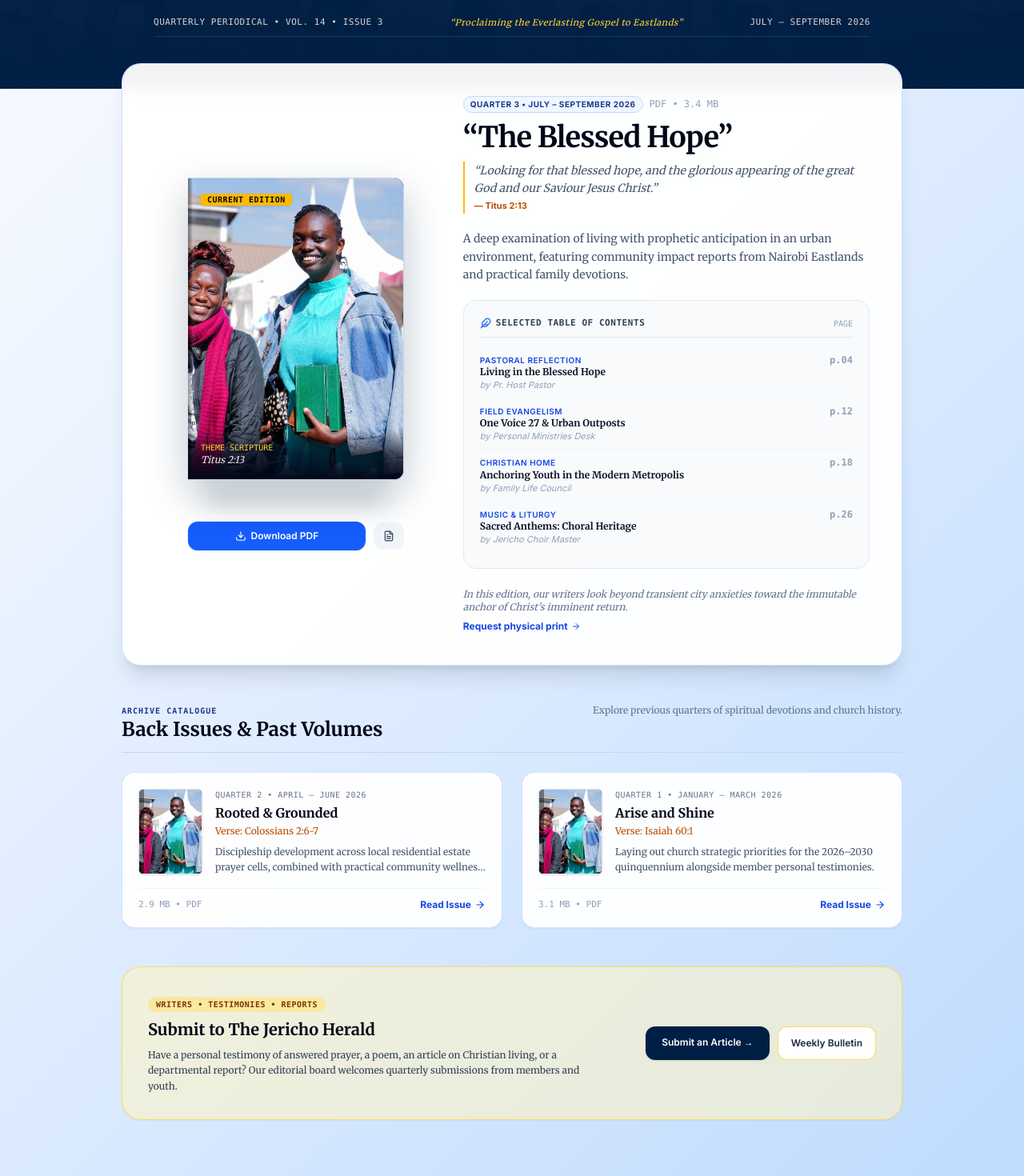
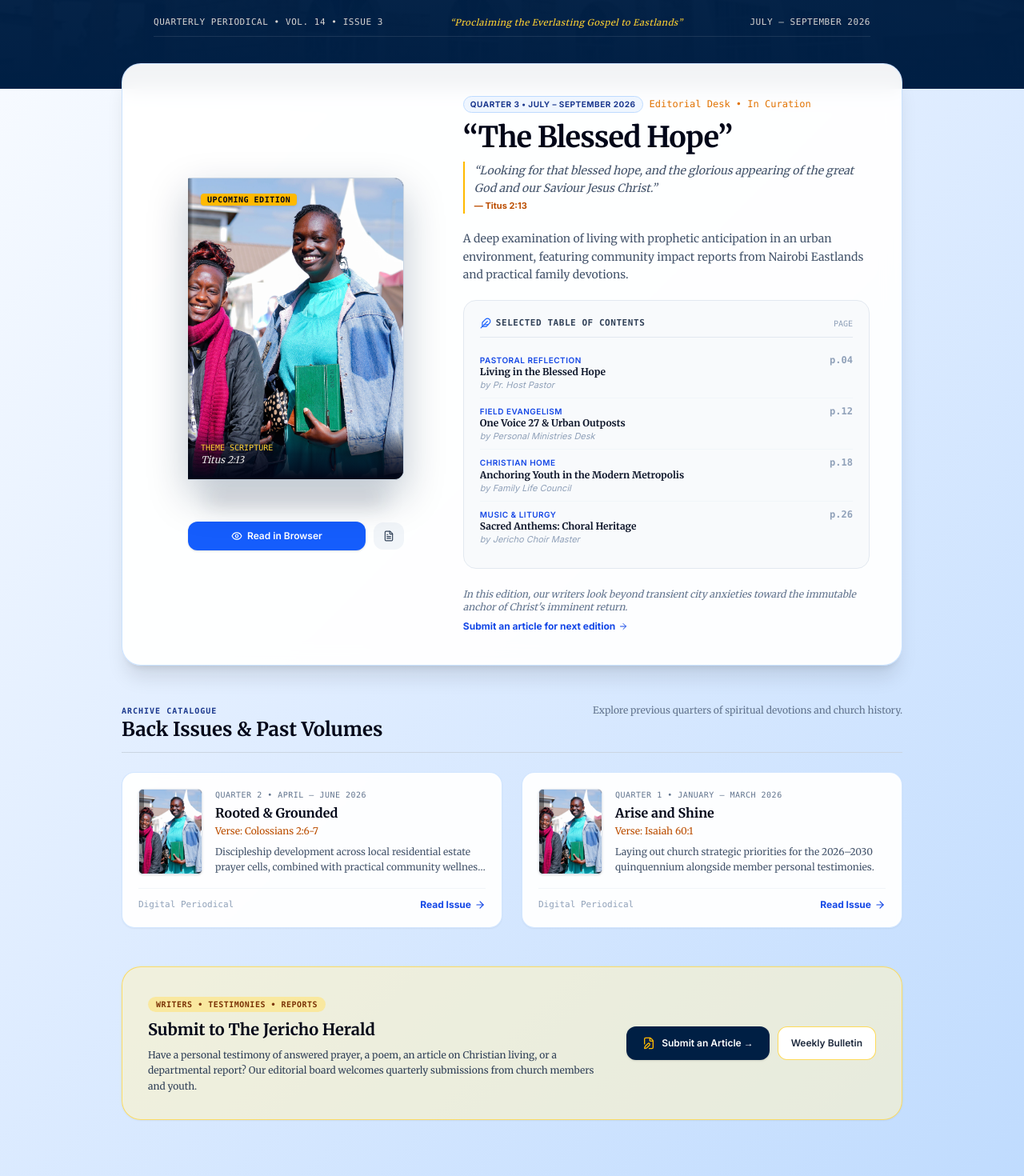
Before and after one commit to JeremyOsuo/jericho-sda-web, a Next.js app: page /magazine in a window 1280 px wide. Shown: the part 320-1790 px from the top of the page at 80% size. Built offline with nearby package versions, Linux system fonts and the light colour scheme.

Commit message:
feat(magazine): embed live google form and add issue-in-preparation modal

```diff
--- a/app/magazine/page.tsx
+++ b/app/magazine/page.tsx
@@ -1,13 +1,16 @@
 "use client";
 
-import React from "react";
+import React, { useState } from "react";
 import Link from "next/link";
 import AdventistLogo from "../../components/AdventistLogo";
 import {
-  Download,
   ArrowRight,
   Feather,
   FileText,
+  X,
+  FileEdit,
+  Eye,
+  Clock,
 } from "lucide-react";
 
 interface MagazineIssue {
@@ -21,8 +24,6 @@ interface MagazineIssue {
   description: string;
   editorialNote: string;
   contents: { title: string; category: string; author: string; page: string }[];
-  pdfUrl: string;
-  fileSize: string;
   isLatest?: boolean;
 }
 
@@ -66,8 +67,6 @@ const MAGAZINE_ISSUES: MagazineIssue[] = [
         page: "26",
       },
     ],
-    pdfUrl: "#",
-    fileSize: "3.4 MB",
     isLatest: true,
   },
   {
@@ -97,8 +96,6 @@ const MAGAZINE_ISSUES: MagazineIssue[] = [
         page: "14",
       },
     ],
-    pdfUrl: "#",
-    fileSize: "2.9 MB",
   },
   {
     id: "mag-q1-2026",
@@ -127,8 +124,6 @@ const MAGAZINE_ISSUES: MagazineIssue[] = [
         page: "20",
       },
     ],
-    pdfUrl: "#",
-    fileSize: "3.1 MB",
   },
 ];
 
@@ -136,6 +131,19 @@ export default function MagazinePage() {
   const currentIssue =
     MAGAZINE_ISSUES.find((i) => i.isLatest) || MAGAZINE_ISSUES[0];
   const pastIssues = MAGAZINE_ISSUES.filter((i) => !i.isLatest);
+
+  // Modal states
+  const [isFormModalOpen, setIsFormModalOpen] = useState(false);
+  const [isNoticeModalOpen, setIsNoticeModalOpen] = useState(false);
+  const [selectedIssueTitle, setSelectedIssueTitle] = useState("");
+
+  const googleFormEmbedUrl =
+    "https://docs.google.com/forms/d/e/1FAIpQLSdPHq8QDy291U6-PaWsVGm0CXwq1_YLV1sB4Fnpn6_XuSPU4Q/viewform?embedded=true";
+
+  const handleOpenNotice = (issueTitle?: string) => {
+    setSelectedIssueTitle(issueTitle || currentIssue.title);
+    setIsNoticeModalOpen(true);
+  };
 
   return (
     <main
@@ -146,9 +154,7 @@ export default function MagazinePage() {
       }}
       className="text-slate-800 pb-24 font-sans selection:bg-blue-600 selection:text-white"
     >
-      {/* =========================================================
-          1. EDITORIAL MASTHEAD WITH SANCTUARY PHOTO HERO
-         ========================================================= */}
+      {/* 1. EDITORIAL MASTHEAD WITH SANCTUARY PHOTO HERO */}
       <section className="relative bg-[#001f44] text-white pt-36 sm:pt-42 pb-16 px-6 overflow-hidden border-b border-blue-950/20">
         <div className="absolute inset-0 w-full h-full pointer-events-none">
           <img
@@ -181,9 +187,7 @@ export default function MagazinePage() {
         </div>
       </section>
 
-      {/* =========================================================
-          2. BODY CONTENT
-         ========================================================= */}
+      {/* 2. BODY CONTENT */}
       <div className="max-w-5xl mx-auto px-4 sm:px-6 -mt-8 relative z-20 space-y-12">
         {/* Featured Issue Showcase */}
         <section className="bg-white/95 backdrop-blur-md rounded-3xl border border-blue-200/80 shadow-xl overflow-hidden p-6 sm:p-10">
@@ -202,7 +206,7 @@ export default function MagazinePage() {
 
                   <div className="absolute top-3 left-4 z-20">
                     <span className="bg-amber-400 text-slate-950 text-[10px] font-mono font-bold uppercase tracking-wider px-2 py-0.5 rounded shadow-sm">
-                      Current Edition
+                      Upcoming Edition
                     </span>
                   </div>
 
@@ -219,15 +223,16 @@ export default function MagazinePage() {
                 <div className="w-5/6 h-4 bg-slate-900/15 rounded-full blur-md mx-auto mt-4" />
               </div>
 
+              {/* Action Buttons: Opens In-Browser Notice */}
               <div className="flex items-center gap-2.5 mt-5 w-full max-w-[270px]">
-                <a
-                  href={currentIssue.pdfUrl}
-                  download
-                  className="flex-1 bg-blue-600 hover:bg-blue-700 text-white font-semibold text-xs py-2.5 px-3 rounded-xl transition shadow-sm inline-flex items-center justify-center gap-1.5"
+                <button
+                  type="button"
+                  onClick={() => handleOpenNotice(currentIssue.title)}
+                  className="flex-1 bg-blue-600 hover:bg-blue-700 text-white font-semibold text-xs py-2.5 px-3 rounded-xl transition shadow-sm inline-flex items-center justify-center gap-1.5 cursor-pointer"
                 >
-                  <Download className="w-3.5 h-3.5" />
-                  <span>Download PDF</span>
-                </a>
+                  <Eye className="w-3.5 h-3.5" />
+                  <span>Read in Browser</span>
+                </button>
                 <Link
                   href="/bulletin"
                   className="bg-slate-100 hover:bg-slate-200 text-slate-700 font-semibold text-xs py-2.5 px-3 rounded-xl transition inline-flex items-center justify-center"
@@ -245,8 +250,8 @@ export default function MagazinePage() {
                   <span className="text-[10px] uppercase font-bold tracking-wider text-blue-900 bg-blue-50 border border-blue-200 px-2 py-0.5 rounded-full">
                     {currentIssue.quarter}
                   </span>
-                  <span className="text-xs font-mono text-slate-400">
-                    PDF &bull; {currentIssue.fileSize}
+                  <span className="text-xs font-mono text-amber-600 font-medium">
+                    Editorial Desk &bull; In Curation
                   </span>
                 </div>
 
@@ -303,13 +308,14 @@ export default function MagazinePage() {
 
               <div className="flex flex-wrap items-center justify-between gap-2 pt-1 text-xs text-slate-500 font-serif">
                 <span className="italic">{currentIssue.editorialNote}</span>
-                <Link
-                  href="/care"
-                  className="text-blue-700 hover:text-blue-900 font-sans font-bold text-xs inline-flex items-center gap-1"
+                <button
+                  type="button"
+                  onClick={() => setIsFormModalOpen(true)}
+                  className="text-blue-700 hover:text-blue-900 font-sans font-bold text-xs inline-flex items-center gap-1 cursor-pointer"
                 >
-                  <span>Request physical print</span>
+                  <span>Submit an article for next edition</span>
                   <ArrowRight className="w-3 h-3" />
-                </Link>
+                </button>
               </div>
             </div>
           </div>
@@ -365,23 +371,23 @@ export default function MagazinePage() {
 
                 <div className="pt-3 border-t border-slate-100 flex items-center justify-between text-xs">
                   <span className="font-mono text-[11px] text-slate-400">
-                    {issue.fileSize} &bull; PDF
+                    Digital Periodical
                   </span>
-                  <a
-                    href={issue.pdfUrl}
-                    download
-                    className="font-bold text-blue-700 hover:text-blue-900 flex items-center gap-1 transition"
+                  <button
+                    type="button"
+                    onClick={() => handleOpenNotice(issue.title)}
+                    className="font-bold text-blue-700 hover:text-blue-900 flex items-center gap-1 transition cursor-pointer"
                   >
                     <span>Read Issue</span>
                     <ArrowRight className="w-3.5 h-3.5" />
-                  </a>
+                  </button>
                 </div>
               </div>
             ))}
           </div>
         </section>
 
-        {/* Call for Submissions */}
+        {/* 4. CALL FOR SUBMISSIONS */}
         <section className="bg-amber-100/60 border border-amber-300/70 rounded-3xl p-6 sm:p-8 flex flex-col md:flex-row items-center justify-between gap-6 shadow-xs">
           <div className="max-w-xl space-y-2">
             <span className="text-[10px] font-mono uppercase font-bold text-amber-900 tracking-wider bg-amber-200/70 px-2.5 py-0.5 rounded-full inline-block">
@@ -391,17 +397,19 @@ export default function MagazinePage() {
               Submit to The Jericho Herald
             </h3>
             <p className="text-xs text-slate-700 font-serif leading-relaxed">
-              Have a personal testimony of answered prayer, a poem, an article on Christian living, or a departmental report? Our editorial board welcomes quarterly submissions from members and youth.
+              Have a personal testimony of answered prayer, a poem, an article on Christian living, or a departmental report? Our editorial board welcomes quarterly submissions from church members and youth.
             </p>
           </div>
 
           <div className="shrink-0 flex flex-col sm:flex-row gap-2.5 w-full md:w-auto">
-            <Link
-              href="/care"
-              className="text-center bg-[#001f44] hover:bg-slate-900 text-white font-semibold text-xs px-5 py-3 rounded-xl transition shadow-sm"
+            <button
+              type="button"
+              onClick={() => setIsFormModalOpen(true)}
+              className="text-center bg-[#001f44] hover:bg-slate-900 text-white font-semibold text-xs px-5 py-3 rounded-xl transition shadow-sm inline-flex items-center justify-center gap-2 cursor-pointer"
             >
-              Submit an Article &rarr;
-            </Link>
+              <FileEdit className="w-4 h-4 text-amber-400" />
+              <span>Submit an Article &rarr;</span>
+            </button>
             <Link
               href="/bulletin"
               className="text-center bg-white hover:bg-slate-50 text-slate-800 font-semibold text-xs px-4 py-3 rounded-xl border border-amber-300/80 transition"
@@ -411,6 +419,129 @@ export default function MagazinePage() {
           </div>
         </section>
       </div>
+
+      {/* =========================================================
+          5. "NO LATEST ISSUE YET" NOTIFICATION MODAL
+         ========================================================= */}
+      {isNoticeModalOpen && (
+        <div
+          className="fixed inset-0 z-50 flex items-center justify-center p-4 bg-slate-950/75 backdrop-blur-sm animate-fade-in"
+          onClick={() => setIsNoticeModalOpen(false)}
+        >
+          <div
+            className="bg-white rounded-3xl max-w-md w-full p-6 sm:p-8 shadow-2xl border border-slate-200 relative text-center space-y-5"
+            onClick={(e) => e.stopPropagation()}
+          >
+            {/* Close button */}
+            <button
+              type="button"
+              onClick={() => setIsNoticeModalOpen(false)}
+              className="absolute top-4 right-4 p-1.5 rounded-full text-slate-400 hover:text-slate-700 hover:bg-slate-100 transition cursor-pointer"
+              aria-label="Close"
+            >
+              <X className="w-5 h-5" />
+            </button>
+
+            {/* Status Icon */}
+            <div className="w-14 h-14 mx-auto rounded-2xl bg-slate-100 border border-slate-200 flex items-center justify-center text-slate-600">
+              <Clock className="w-7 h-7 text-slate-700" />
+            </div>
+
+            <div className="space-y-2">
+              <span className="inline-block px-3 py-1 rounded-md bg-slate-100 text-slate-700 text-[11px] font-mono font-semibold uppercase tracking-wider border border-slate-200">
+                Editorial Desk Notice
+              </span>
+              <h3 className="text-xl sm:text-2xl font-serif font-black text-slate-950">
+                Issue In Preparation
+              </h3>
+              <p className="text-xs sm:text-sm text-slate-600 leading-relaxed font-serif">
+                There is no published issue available for online reading at this moment. The editorial committee is currently compiling and laying out articles for <strong>&ldquo;{selectedIssueTitle}&rdquo;</strong>.
+              </p>
+            </div>
+
+            <div className="p-3.5 rounded-xl bg-slate-50 border border-slate-200 text-xs text-slate-600 space-y-1">
+              <p className="font-semibold text-slate-800">
+                Are you writing for this edition?
+              </p>
+              <p className="text-[11px] text-slate-500">
+                Article submissions and testimonies are still actively being received.
+              </p>
+            </div>
+
+            <div className="flex flex-col sm:flex-row gap-2.5 pt-1">
+              <button
+                type="button"
+                onClick={() => {
+                  setIsNoticeModalOpen(false);
+                  setIsFormModalOpen(true);
+                }}
+                className="flex-1 bg-[#001f44] hover:bg-slate-900 text-white font-semibold text-xs py-2.5 px-4 rounded-xl transition inline-flex items-center justify-center gap-2 cursor-pointer shadow-sm"
+              >
+                <FileEdit className="w-4 h-4 text-amber-400" />
+                <span>Submit an Article</span>
+              </button>
+              <button
+                type="button"
+                onClick={() => setIsNoticeModalOpen(false)}
+                className="bg-slate-100 hover:bg-slate-200 text-slate-700 font-semibold text-xs py-2.5 px-4 rounded-xl transition cursor-pointer"
+              >
+                Close
+              </button>
+            </div>
+          </div>
+        </div>
+      )}
+
+      {/* =========================================================
+          6. ARTICLE SUBMISSION MODAL (LIVE GOOGLE FORM EMBED)
+         ========================================================= */}
+      {isFormModalOpen && (
+        <div
+          className="fixed inset-0 z-50 flex items-center justify-center p-3 sm:p-6 bg-slate-950/75 backdrop-blur-sm animate-fade-in"
+          onClick={() => setIsFormModalOpen(false)}
+        >
+          <div
+            className="bg-white rounded-3xl max-w-2xl w-full shadow-2xl border border-slate-200 relative overflow-hidden flex flex-col h-[85vh] max-h-[780px]"
+            onClick={(e) => e.stopPropagation()}
+          >
+            {/* Modal Header Bar */}
+            <div className="flex items-center justify-between p-4 sm:p-5 border-b border-slate-200/80 bg-slate-50 shrink-0">
+              <div className="space-y-0.5">
+                <div className="inline-flex items-center gap-1.5 text-[10px] font-mono uppercase tracking-wider text-blue-900 font-bold bg-blue-100/70 px-2 py-0.5 rounded">
+                  <Feather className="w-3 h-3 text-blue-700" />
+                  <span>The Jericho Herald Editorial</span>
+                </div>
+                <h3 className="font-serif font-black text-lg sm:text-xl text-slate-950">
+                  Article &amp; Testimony Submissions
+                </h3>
+              </div>
+
+              {/* Close Button */}
+              <button
+                type="button"
+                onClick={() => setIsFormModalOpen(false)}
+                className="p-1.5 rounded-full text-slate-400 hover:text-slate-700 hover:bg-slate-200/80 transition cursor-pointer"
+                aria-label="Close modal"
+              >
+                <X className="w-5 h-5" />
+              </button>
+            </div>
+
+            {/* Embedded Live Google Form */}
+            <div className="w-full flex-1 bg-neutral-50 relative overflow-hidden">
+              <iframe
+                src={googleFormEmbedUrl}
+                width="100%"
+                height="100%"
+                className="w-full h-full border-none block"
+                title="Jericho Herald Article Submission Form"
+              >
+                Loading submission form…
+              </iframe>
+            </div>
+          </div>
+        </div>
+      )}
     </main>
   );
 }
```
